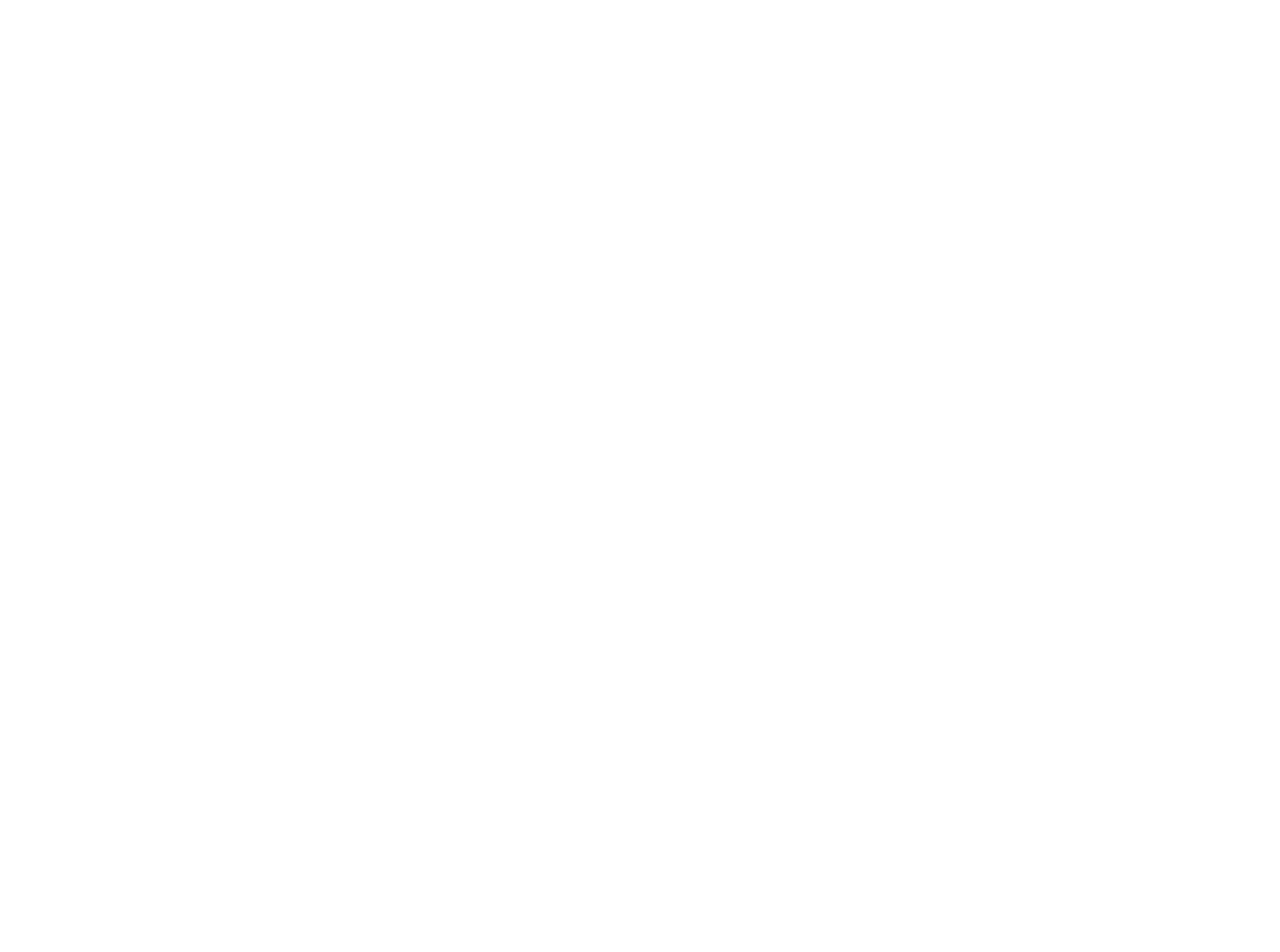
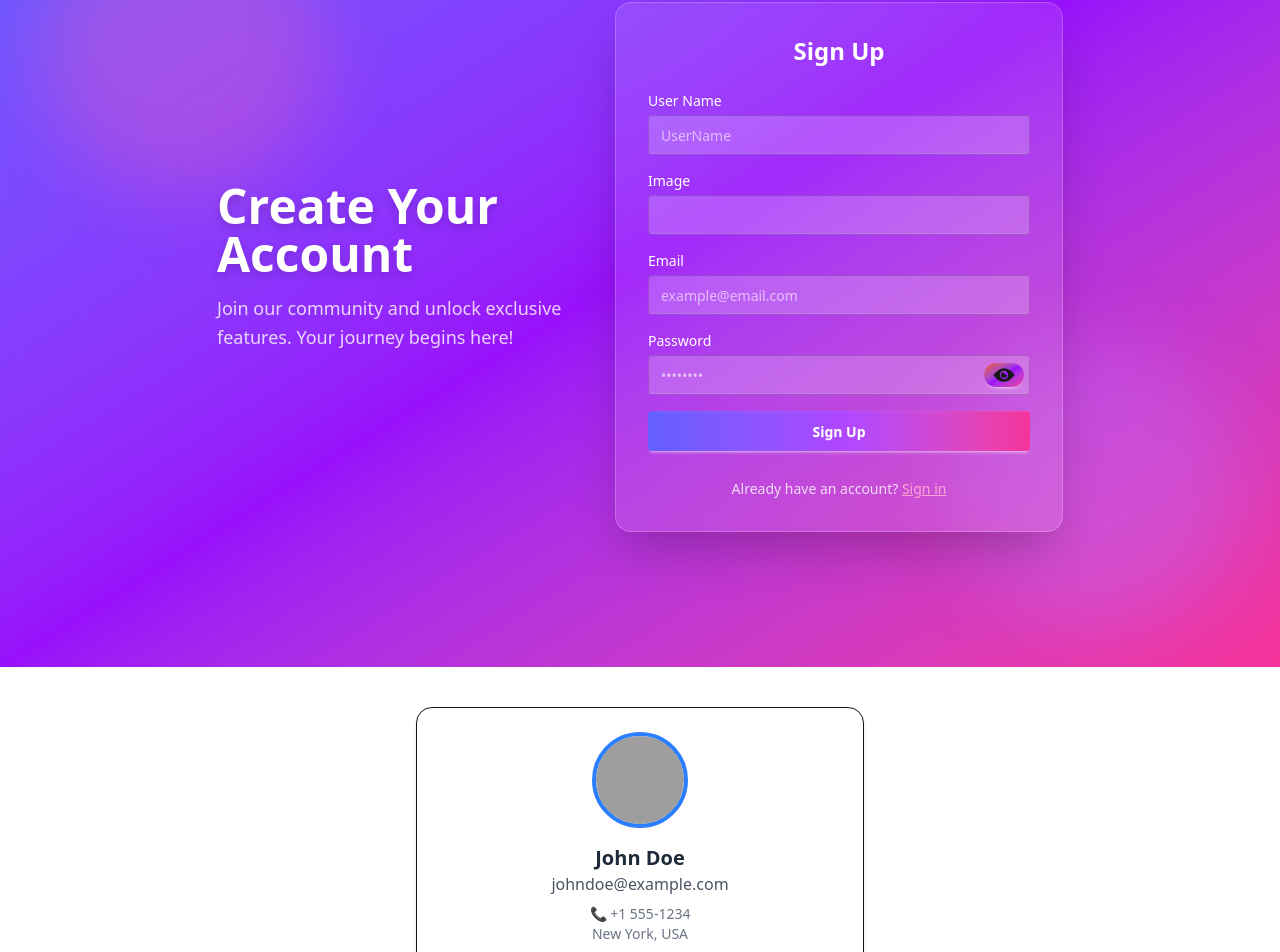
Before and after one commit to sodium000/Toy_Topia, a React (Vite) app: page / in a window 1280 px wide. Shown: the part 1792-2744 px from the top of the page. Before the commit the page ends 1659 px from the top, so only its background shows below. Built offline with nearby package versions, Linux system fonts and the light colour scheme; grey boxes are pictures that could not be loaded.

Commit message:
make myprofile

```diff
--- a/src/App.jsx
+++ b/src/App.jsx
@@ -4,6 +4,8 @@
 import Login from './Login/Login'
 import NavBar from './NavBar/NavBar'
 import ToyCard from "./Card/ToyCard";
+import Registration from './Registration/Registration';
+import MyProfile from './Myprofile/MyProfile';
 
 function App() {
   const toyData = {
@@ -15,12 +17,24 @@
 };
 
 
+const userData = {
+  name: "John Doe",
+  email: "johndoe@example.com",
+  photo: "https://randomuser.me/api/portraits/men/75.jpg",
+  phone: "+1 555-1234",
+  address: "New York, USA",
+};
+
+
+
   return (
     <>
     <NavBar></NavBar>
     <Banner></Banner>
     <Login></Login>
     <ToyCard toy={toyData} />
+    <Registration></Registration>
+    <MyProfile user={userData} />
     </>
   )
 }
--- a/src/Login/Login.jsx
+++ b/src/Login/Login.jsx
@@ -56,7 +56,7 @@
                                     e.preventDefault()
                                     settoggle(!toggle)
 
-                                }} >{toggle ? <IoIosEyeOff className="btn btn-xs rounded-full  absolute right-1.5 bottom-[8px] z-10 bg-linear-to-br from-orange-600 via-purple-600 to-pink-500" /> : <IoIosEye className="btn btn-xs rounded-full absolute right-1.5 bottom-[8px] z-10 bg-linear-to-br from-orange-600 via-purple-600 to-pink-500" />}</button>
+                                }} >{toggle ? <IoIosEyeOff className="btn btn-xs rounded-full border-0  absolute right-1.5 bottom-[8px] z-10 bg-linear-to-br from-orange-600 via-purple-600 to-pink-500" /> : <IoIosEye className="btn border-0 btn-xs rounded-full absolute right-1.5 bottom-[8px] z-10 bg-linear-to-br from-orange-600 via-purple-600 to-pink-500" />}</button>
                             </div>
 
                             <button  type="submit" className="my-btn">
--- /dev/null
+++ b/src/MyProfile/MyProfile.jsx
@@ -0,0 +1,37 @@
+import React from "react";
+
+const MyProfile = ({ user }) => {
+  const { name, email, photo, phone, address } = user || {};
+
+  return (
+    <div className="max-w-md mx-auto bg-white border rounded-2xl shadow-md p-6 mt-10 text-center">
+      {/* Profile Image */}
+      <div className="flex justify-center mb-4">
+        <img
+          src={
+            photo ||
+            "https://img.daisyui.com/images/stock/photo-1534528741775-53994a69daeb.webp"
+          }
+          alt="User Profile"
+          className="w-24 h-24 rounded-full object-cover border-4 border-blue-500"
+        />
+      </div>
+
+      {/* User Info */}
+      <h2 className="text-xl font-semibold text-gray-800">{name || "Guest User"}</h2>
+      <p className="text-gray-600">{email || "example@email.com"}</p>
+
+      {/* Optional Details */}
+      {phone && <p className="text-sm text-gray-500 mt-2">📞 {phone}</p>}
+      {address && <p className="text-sm text-gray-500">{address}</p>}
+
+      {/* Actions */}
+      <div className="mt-5 flex justify-center gap-3">
+        <button className="btn btn-primary btn-sm px-6"> UpdateProfile</button>
+        <button className="btn btn-outline btn-error btn-sm px-6">Logout</button>
+      </div>
+    </div>
+  );
+};
+
+export default MyProfile;
--- a/src/NavBar/NavBar.jsx
+++ b/src/NavBar/NavBar.jsx
@@ -14,6 +14,7 @@
                         className="menu menu-sm dropdown-content bg-base-100 rounded-box z-1 mt-3 w-52 p-2 shadow">
                         <li><a>Home</a></li>
                         <li><a>About</a></li>
+                        <li><a>MyProfile</a></li>
                     </ul>
                 </div>
                     <h1 className='text-black text-2xl '>ToyTopia</h1>
@@ -22,6 +23,7 @@
                     <ul className="menu menu-horizontal px-1">
                         <li className='font-bold text-blue-700'><a>Home</a></li>
                         <li className='font-bold text-blue-700'><a>About</a></li>
+                        <li className='font-bold text-blue-700'><a>MyProfile</a></li>
                     </ul>
                 </div>
                 <div className="flex gap-5">
--- a/src/Registration/Registration.jsx
+++ b/src/Registration/Registration.jsx
@@ -0,0 +1,100 @@
+import React, { useState } from 'react';
+import { IoIosEye } from "react-icons/io";
+import { IoIosEyeOff } from "react-icons/io";
+
+const Registration = () => {
+      const [toggle, settoggle] = useState(false)
+    return (
+        <div>
+                        <div className="min-h-screen flex items-center justify-center bg-linear-to-br from-indigo-500 via-purple-600 to-pink-500 relative overflow-hidden">
+                {/* Animated floating circles */}
+                <div className="absolute inset-0">
+                    <div className="absolute w-72 h-72 bg-pink-400/30 rounded-full blur-2xl top-10 left-10 animate-pulse"></div>
+                    <div className="absolute w-72 h-72 bg-purple-400/30 rounded-full blur-2xl bottom-10 right-10 animate-pulse"></div>
+                </div>
+
+
+                <div className="relative z-10 flex flex-col lg:flex-row items-center justify-between gap-10 p-6 lg:p-10 text-white">
+                    <div className="max-w-lg text-center lg:text-left">
+                        <h1 className="text-5xl font-extrabold drop-shadow-lg">
+                            Create Your Account
+                        </h1>
+                        <p className="mt-4 text-lg text-white/80 leading-relaxed">
+                            Join our community and unlock exclusive features. Your journey
+                            begins here!
+                        </p>
+                    </div>
+
+                    <div className="w-full max-w-md backdrop-blur-lg bg-white/10 border border-white/20 shadow-2xl rounded-2xl p-8">
+                        <h2 className="text-2xl font-semibold mb-6 text-center text-white">
+                            Sign Up
+                        </h2>
+
+                        <form  className="space-y-4">
+                            <div>
+                                <label className="block text-sm font-medium mb-1">User Name</label>
+                                <input
+                                    type="text"
+                                    name="name"
+                                    placeholder="UserName"
+                                    className="input input-bordered w-full bg-white/20 text-white placeholder-white/60 focus:outline-none focus:ring-2 focus:ring-pink-400"
+                                />
+                            </div>
+                            <div>
+                                <label className="block text-sm font-medium mb-1">Image</label>
+                                <input
+                                    type="text"
+                                    name = 'image'
+                                    className="input input-bordered w-full bg-white/20 text-white placeholder-white/60 focus:outline-none focus:ring-2 focus:ring-pink-400 pt-2"
+                                />
+                            </div>
+                            <div>
+                                <label className="block text-sm font-medium mb-1">Email</label>
+                                <input
+                                    type="email"
+                                    name="email"
+                                    placeholder="example@email.com"
+                                    className="input input-bordered w-full bg-white/20 text-white placeholder-white/60 focus:outline-none focus:ring-2 focus:ring-pink-400"
+                                />
+                            </div>
+
+                            <div className="relative">
+                                <label className="block text-sm font-medium mb-1">
+                                    Password
+                                </label>
+                                <input
+                                    type={toggle ? "text" : "password"}
+                                    name="password"
+                                    placeholder="••••••••"
+                                    className="input input-bordered w-full bg-white/20 text-white placeholder-white/60 focus:outline-none focus:ring-2 focus:ring-pink-400"
+                                />
+                                <button onClick={(e) => {
+                                    e.preventDefault()
+                                    settoggle(!toggle)
+
+                                }} >{toggle ? <IoIosEyeOff className="btn btn-xs border-0 rounded-full  absolute right-1.5 bottom-[8px] z-10 bg-linear-to-br from-orange-600 via-purple-600 to-pink-500" /> : <IoIosEye className="btn btn-xs border-0 rounded-full absolute right-1.5 bottom-[8px] z-10 bg-linear-to-br from-orange-600 via-purple-600 to-pink-500" />}</button>
+                            </div>
+                            <button type="submit" className="my-btn">
+                                Sign Up
+                            </button>
+
+                            <div className="text-center mt-3">
+                                <p className="text-sm text-white/80">
+                                    Already have an account?{" "}
+                                    <a
+                                        to="/auth"
+                                        className="text-pink-300 hover:text-white font-medium underline"
+                                    >
+                                        Sign in
+                                    </a>
+                                </p>
+                            </div>
+                        </form>
+                    </div>
+                </div>
+            </div>
+        </div>
+    );
+};
+
+export default Registration;
```
Also changed, not shown: public/toy.json (+45 -0 lines), src/ToyDetailes/ToyDetailes.jsx (added).
